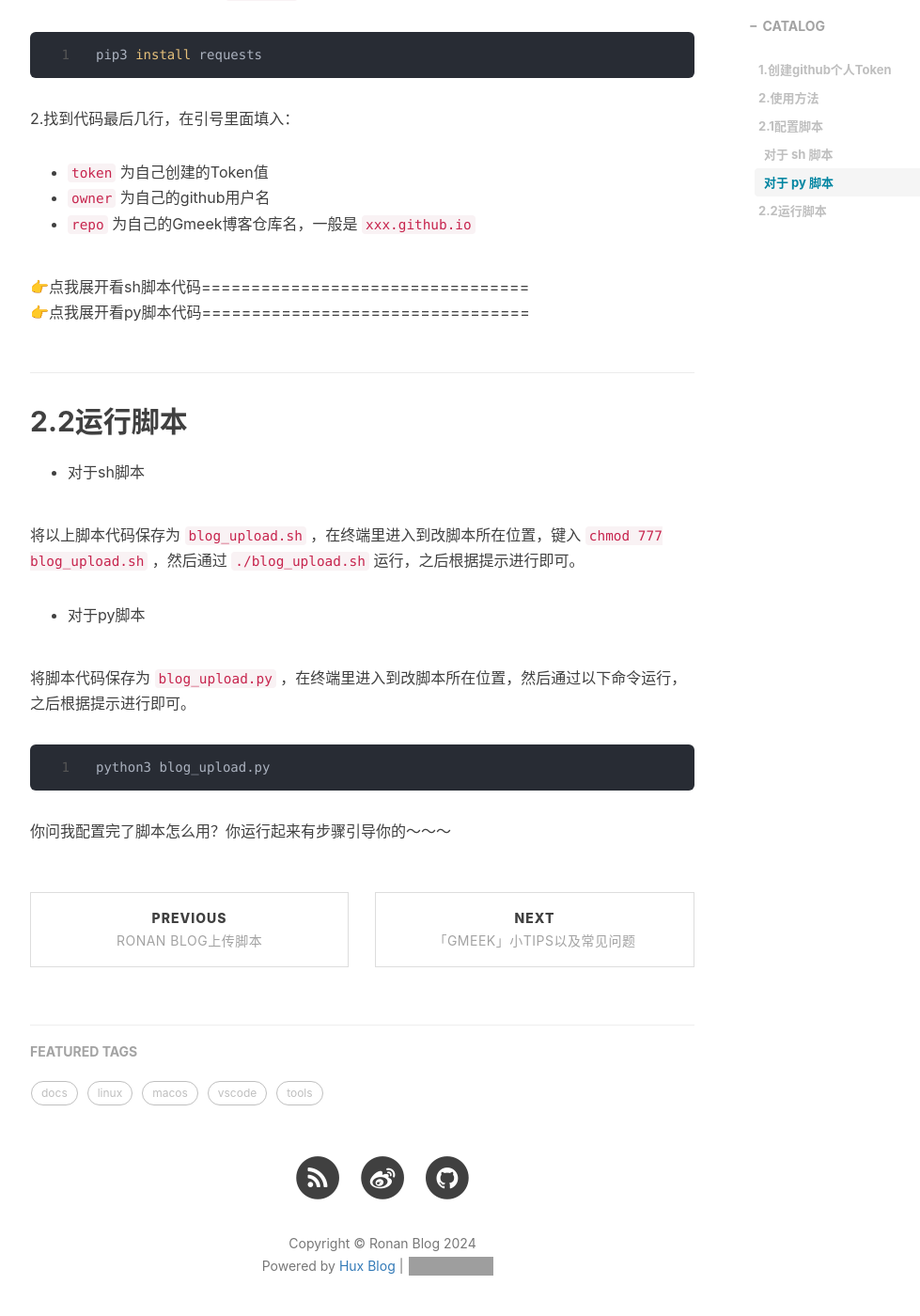
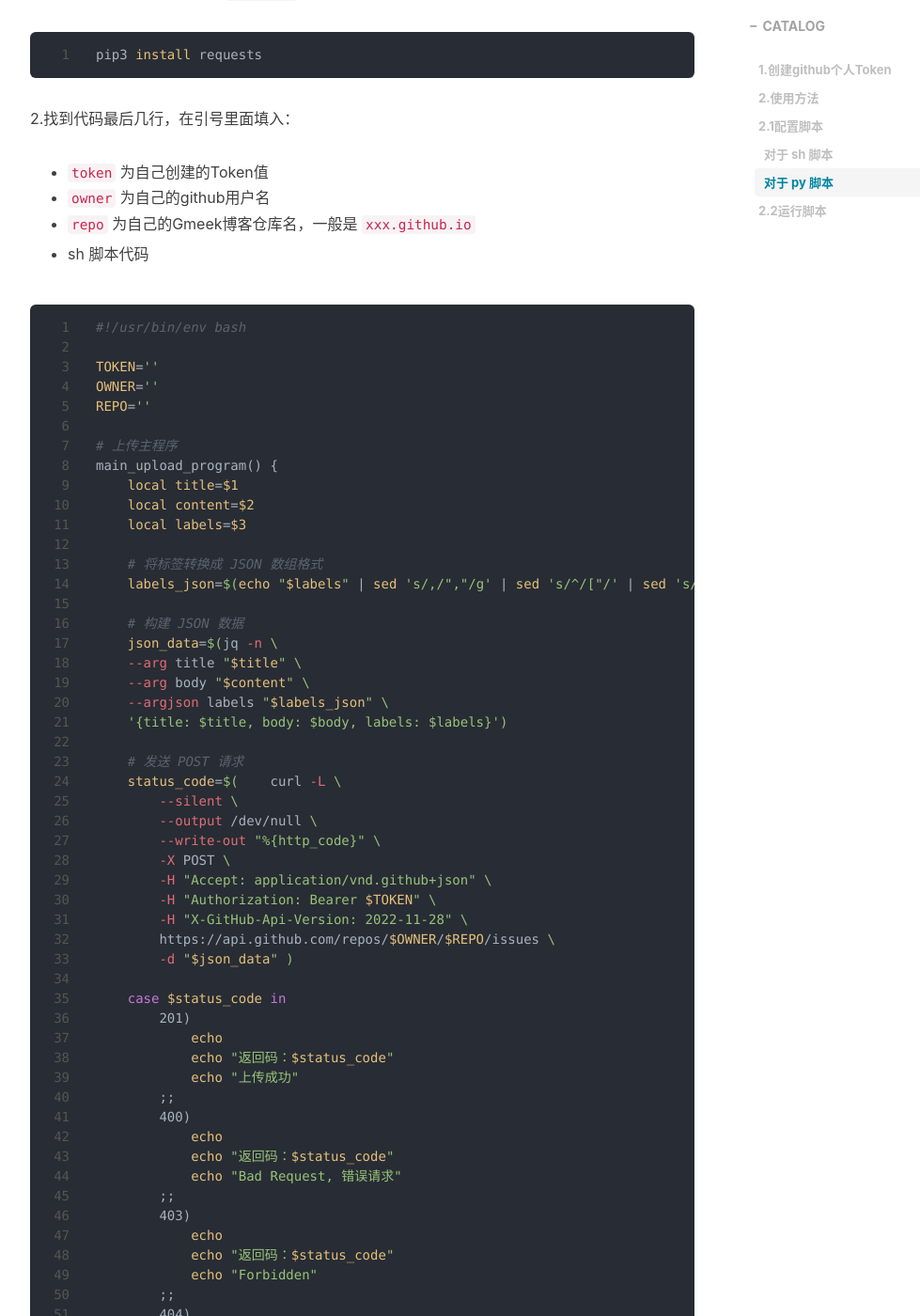
Before and after one commit to EchoZap/Huxpro_Blog, a Jekyll site: the page built from _posts/2024-09-03-「Gmeek」上传脚本(单篇或批量).md, in a window 1280 px wide and 1400 px high, scrolled down 1878 px. Shown: the whole window at 94% size, without its empty margins (233-1212 px from the left). Built offline with Jekyll 4.4.1, drawn with Linux system fonts in a browser that asks for light colours; nearby versions of some CDN libraries; comment, search, counter and statistics services are not loaded; some of the changed text lies outside the part shown; grey boxes are pictures that could not be loaded.

Commit message:
Update 2024-09-03-「Gmeek」上传脚本(单篇或批量).md

````diff
--- a/_posts/2024-09-03-「Gmeek」上传脚本(单篇或批量).md
+++ b/_posts/2024-09-03-「Gmeek」上传脚本(单篇或批量).md
@@ -67,10 +67,9 @@ pip3 install requests
 - `owner` 为自己的github用户名
 - `repo` 为自己的Gmeek博客仓库名，一般是 `xxx.github.io`
 
-<details>
-  <summary> 👉点我展开看sh脚本代码================================= </summary>
-  <pre><code>
+- sh 脚本代码
 
+```shell
 #!/usr/bin/env bash
 
 TOKEN=''
@@ -211,13 +210,11 @@ while true;do
         ;;
     esac
 done
-</code></pre>
-</details>
+```
 
-<details>
-  <summary> 👉点我展开看py脚本代码================================= </summary>
-  <pre><code>
+- py 脚本代码
 
+```python
 import json
 import os
 import requests
@@ -302,9 +299,7 @@ if __name__ == "__main__":
         repo = "xxxx.github.io",
         token = "xxxx"
     )
-
-</code></pre>
-</details>
+```
 
 
 ## 2.2运行脚本
````
